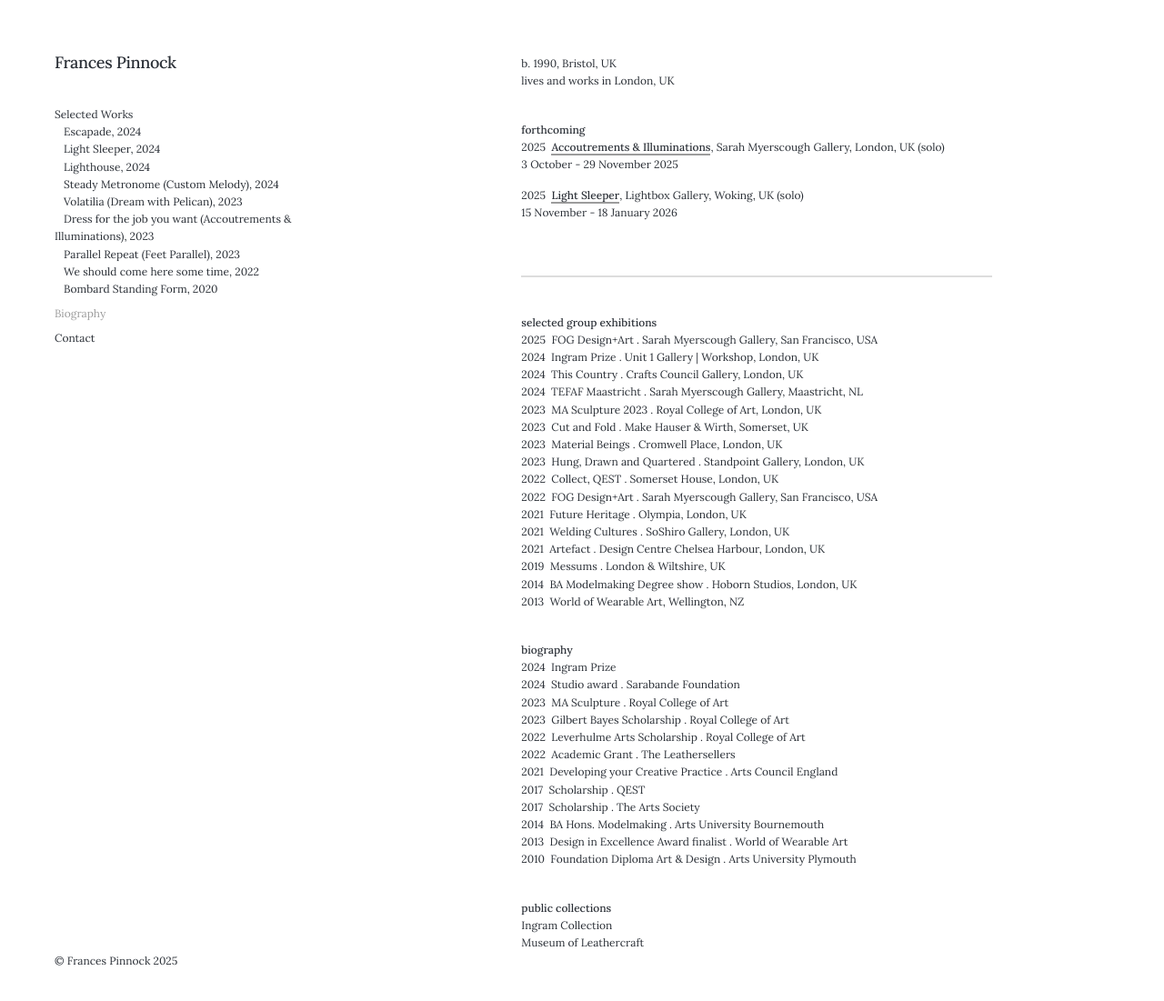
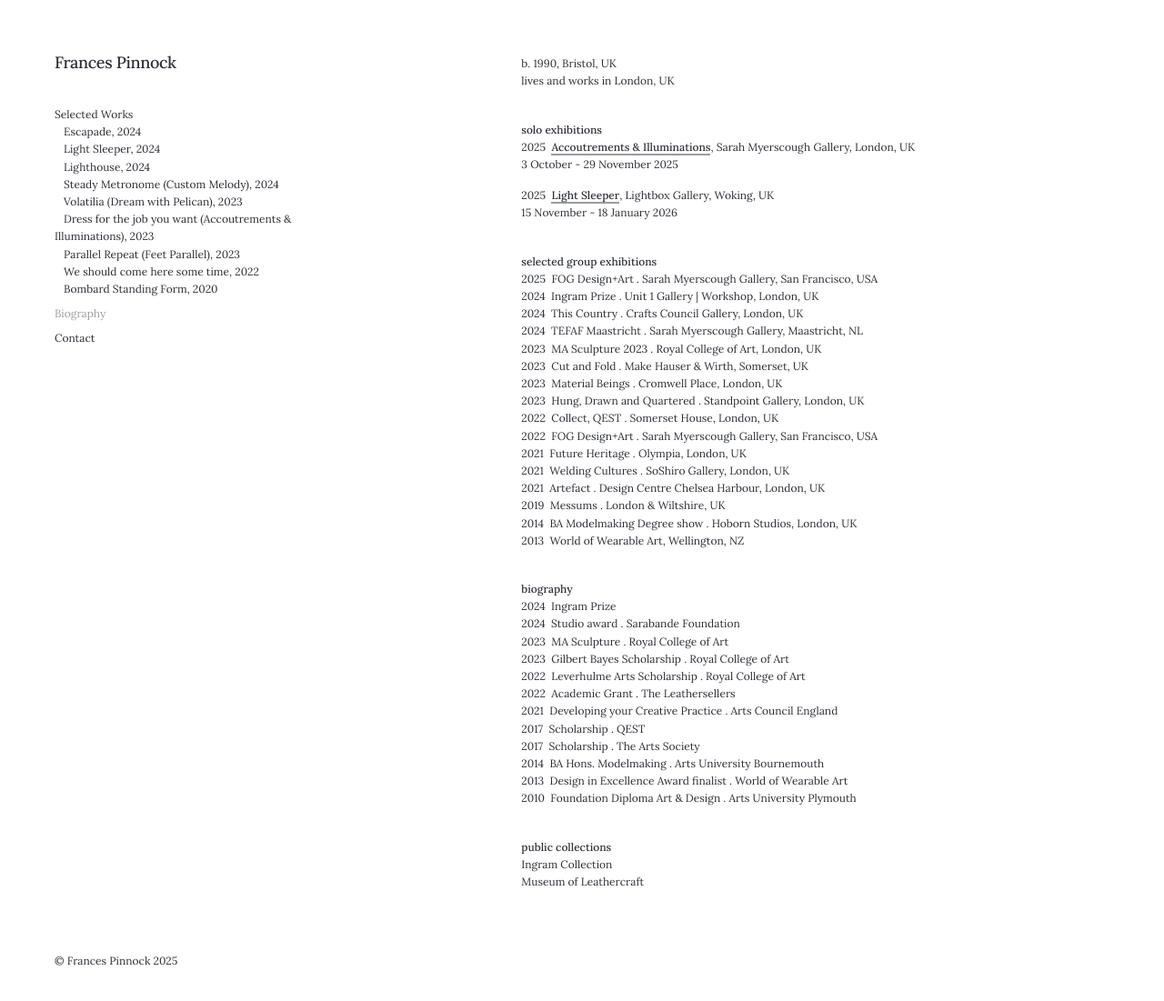
Before and after one commit to francespinnock/francespinnock.github.io, a Jekyll site: the page built from _pages/bio.md, in a window 1280 px wide and 1106 px high. Shown: the top 1101 px of the window at 91% size. Built offline with Jekyll 4.4.1, drawn with Linux system fonts in a browser that asks for light colours; nearby versions of some CDN libraries; some web fonts are replaced.

Commit message:
Update bio.md

```diff
--- a/_pages/bio.md
+++ b/_pages/bio.md
@@ -7,15 +7,13 @@ b. 1990, Bristol, UK
 lives and works in London, UK
 <br />
 
-**forthcoming**
-2025&nbsp;&nbsp;[Accoutrements & Illuminations](https://www.sarahmyerscough.com/exhibitions/70-frances-pinnock-solo-show-gallery-solo-show-2025/), Sarah Myerscough Gallery, London, UK  (solo)
+**solo exhibitions**
+2025&nbsp;&nbsp;[Accoutrements & Illuminations](https://www.sarahmyerscough.com/exhibitions/70-frances-pinnock-solo-show-gallery-solo-show-2025/), Sarah Myerscough Gallery, London, UK
 3 October - 29 November 2025
 
-2025&nbsp;&nbsp;[Light Sleeper](https://www.thelightbox.org.uk/whats-on/frances-pinnock-light-sleeper), Lightbox Gallery, Woking, UK  (solo)
+2025&nbsp;&nbsp;[Light Sleeper](https://www.thelightbox.org.uk/whats-on/frances-pinnock-light-sleeper), Lightbox Gallery, Woking, UK
 15 November - 18 January 2026
 <br />
-
-__________________________________________________________________________________________________________________________________________________________________________
 
 **selected group exhibitions**
 2025&nbsp;&nbsp;FOG Design+Art . Sarah Myerscough Gallery, San Francisco, USA
```
